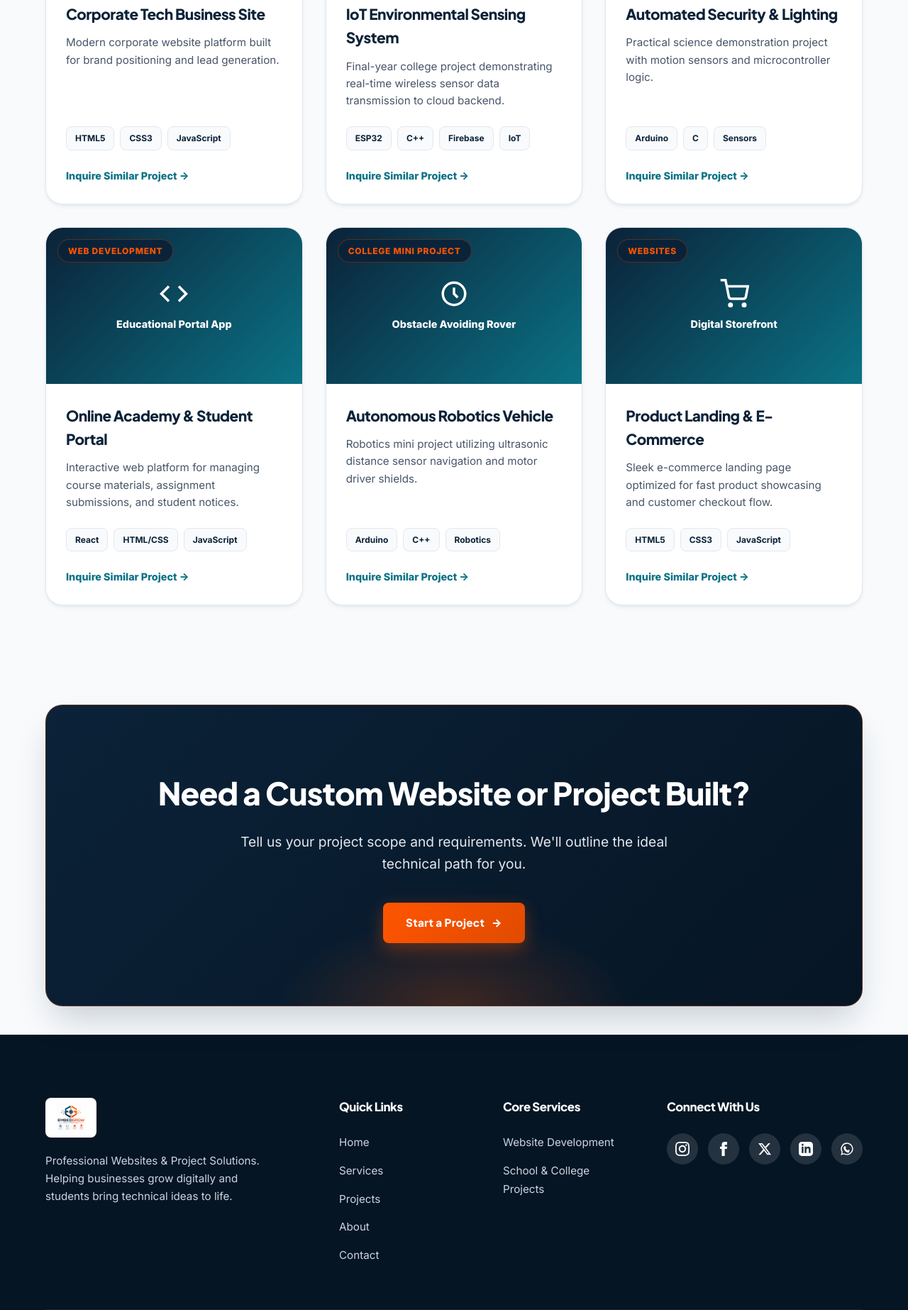
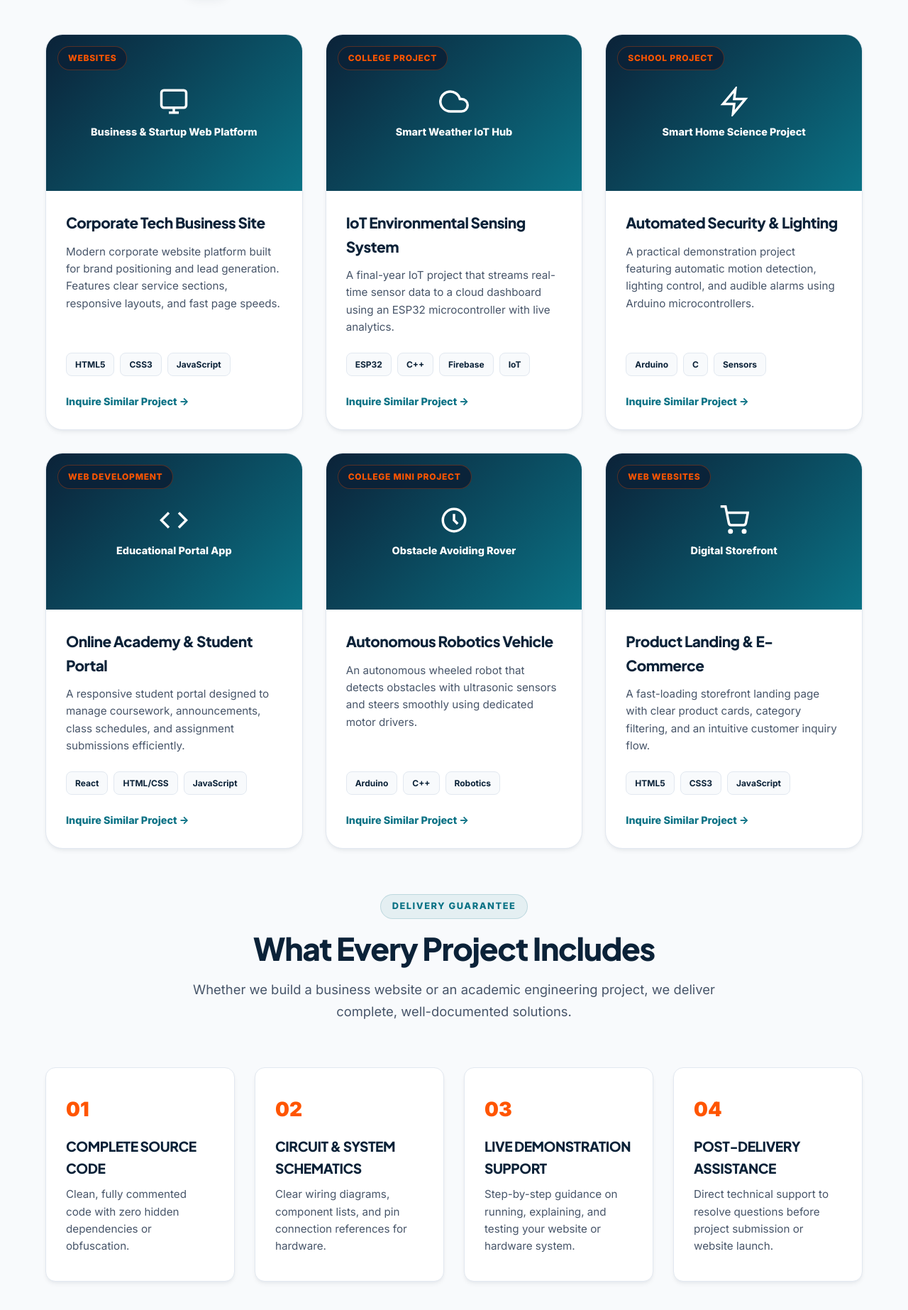
Before and after one commit to codingeasy6/EMBEDGROW, a plain HTML site: page projects.html in a window 1280 px wide. Shown: the part 918-2764 px from the top of the page at 71% size. Drawn offline with Linux system fonts and the light colour scheme.

Commit message:
Update projects.html

```diff
--- a/projects.html
+++ b/projects.html
@@ -3,10 +3,11 @@
 <head>
   <meta charset="UTF-8">
   <meta name="viewport" content="width=device-width, initial-scale=1.0">
-  <title>Projects Portfolio | EMBEDGROW</title>
+  <title>Projects Portfolio | EMBEDGROW - Web & IoT Solutions</title>
   <meta name="description" content="Browse EMBEDGROW's featured portfolio of professional websites and school/college projects including IoT, embedded systems, and web apps.">
 
   <link rel="icon" type="image/png" href="assets/navbar-logo.png">
+  <link rel="canonical" href="https://embedgrow.com/projects">
   <link rel="preconnect" href="https://fonts.googleapis.com">
   <link rel="preconnect" href="https://fonts.gstatic.com" crossorigin>
   <link href="https://fonts.googleapis.com/css2?family=Inter:wght@100;200;300;400;500;600;700;800;900&family=Plus+Jakarta+Sans:wght@400;500;600;700;800&display=swap" rel="stylesheet">
@@ -21,7 +22,10 @@
   <header class="header">
     <div class="container navbar">
       <a href="index.html" class="logo-link" aria-label="EMBEDGROW Home">
-        <img src="assets/navbar-logo.png" alt="EMBEDGROW Emblem" class="navbar-logo-img">
+        <picture>
+          <source srcset="assets/navbar-logo.webp" type="image/webp">
+          <img src="assets/navbar-logo.png" alt="EMBEDGROW Emblem" class="navbar-logo-img" width="340" height="182">
+        </picture>
         <div class="logo-text">
           <span class="logo-name"><span class="text-navy">EMBED</span><span class="text-orange">GROW</span></span>
           <span class="logo-tagline">CREATE. CONNECT. GROW.</span>
@@ -67,6 +71,15 @@
   <!-- Portfolio Section -->
   <section class="section-padding" style="background-color: var(--bg-main);">
     <div class="container">
+      <!-- Section Header -->
+      <div class="section-header reveal-on-scroll">
+        <span class="section-label">PORTFOLIO</span>
+        <h2 class="section-title">Verified Web & Technical Project Solutions</h2>
+        <p class="section-description">
+          Browse our portfolio of responsive websites and practical engineering projects across IoT, embedded systems, and software.
+        </p>
+      </div>
+
       <!-- Filter Tabs -->
       <div class="filter-tabs reveal-on-scroll">
         <button class="filter-btn active" data-filter="all">All</button>
@@ -89,7 +102,7 @@
           </div>
           <div class="portfolio-body">
             <h3 class="portfolio-title">Corporate Tech Business Site</h3>
-            <p class="portfolio-desc">Modern corporate website platform built for brand positioning and lead generation.</p>
+            <p class="portfolio-desc">Modern corporate website platform built for brand positioning and lead generation. Features clear service sections, responsive layouts, and fast page speeds.</p>
             <div class="portfolio-tech-tags">
               <span>HTML5</span>
               <span>CSS3</span>
@@ -109,7 +122,7 @@
           </div>
           <div class="portfolio-body">
             <h3 class="portfolio-title">IoT Environmental Sensing System</h3>
-            <p class="portfolio-desc">Final-year college project demonstrating real-time wireless sensor data transmission to cloud backend.</p>
+            <p class="portfolio-desc">A final-year IoT project that streams real-time sensor data to a cloud dashboard using an ESP32 microcontroller with live analytics.</p>
             <div class="portfolio-tech-tags">
               <span>ESP32</span>
               <span>C++</span>
@@ -130,7 +143,7 @@
           </div>
           <div class="portfolio-body">
             <h3 class="portfolio-title">Automated Security & Lighting</h3>
-            <p class="portfolio-desc">Practical science demonstration project with motion sensors and microcontroller logic.</p>
+            <p class="portfolio-desc">A practical demonstration project featuring automatic motion detection, lighting control, and audible alarms using Arduino microcontrollers.</p>
             <div class="portfolio-tech-tags">
               <span>Arduino</span>
               <span>C</span>
@@ -150,7 +163,7 @@
           </div>
           <div class="portfolio-body">
             <h3 class="portfolio-title">Online Academy & Student Portal</h3>
-            <p class="portfolio-desc">Interactive web platform for managing course materials, assignment submissions, and student notices.</p>
+            <p class="portfolio-desc">A responsive student portal designed to manage coursework, announcements, class schedules, and assignment submissions efficiently.</p>
             <div class="portfolio-tech-tags">
               <span>React</span>
               <span>HTML/CSS</span>
@@ -170,7 +183,7 @@
           </div>
           <div class="portfolio-body">
             <h3 class="portfolio-title">Autonomous Robotics Vehicle</h3>
-            <p class="portfolio-desc">Robotics mini project utilizing ultrasonic distance sensor navigation and motor driver shields.</p>
+            <p class="portfolio-desc">An autonomous wheeled robot that detects obstacles with ultrasonic sensors and steers smoothly using dedicated motor drivers.</p>
             <div class="portfolio-tech-tags">
               <span>Arduino</span>
               <span>C++</span>
@@ -186,11 +199,11 @@
               <svg width="42" height="42" fill="none" stroke="currentColor" stroke-width="2" viewBox="0 0 24 24"><circle cx="9" cy="21" r="1"></circle><circle cx="20" cy="21" r="1"></circle><path d="M1 1h4l2.68 13.39a2 2 0 0 0 2 1.61h9.72a2 2 0 0 0 2-1.61L23 6H6"></path></svg>
               <span style="font-size:0.9rem; font-weight:800; margin-top:10px;">Digital Storefront</span>
             </div>
-            <span class="portfolio-category-badge">Websites</span>
+            <span class="portfolio-category-badge">Web Websites</span>
           </div>
           <div class="portfolio-body">
             <h3 class="portfolio-title">Product Landing & E-Commerce</h3>
-            <p class="portfolio-desc">Sleek e-commerce landing page optimized for fast product showcasing and customer checkout flow.</p>
+            <p class="portfolio-desc">A fast-loading storefront landing page with clear product cards, category filtering, and an intuitive customer inquiry flow.</p>
             <div class="portfolio-tech-tags">
               <span>HTML5</span>
               <span>CSS3</span>
@@ -199,6 +212,38 @@
             <a href="contact.html" class="portfolio-link">Inquire Similar Project &rarr;</a>
           </div>
         </article>
+      </div>
+
+      <!-- Project Delivery Standards -->
+      <div class="section-header reveal-on-scroll" style="margin-top: 64px;">
+        <span class="section-label">DELIVERY GUARANTEE</span>
+        <h2 class="section-title">What Every Project Includes</h2>
+        <p class="section-description">
+          Whether we build a business website or an academic engineering project, we deliver complete, well-documented solutions.
+        </p>
+      </div>
+
+      <div class="why-grid reveal-on-scroll" style="margin-top: 32px;">
+        <div class="why-card">
+          <div class="why-num">01</div>
+          <h3 class="why-title">COMPLETE SOURCE CODE</h3>
+          <p class="why-desc">Clean, fully commented code with zero hidden dependencies or obfuscation.</p>
+        </div>
+        <div class="why-card">
+          <div class="why-num">02</div>
+          <h3 class="why-title">CIRCUIT & SYSTEM SCHEMATICS</h3>
+          <p class="why-desc">Clear wiring diagrams, component lists, and pin connection references for hardware.</p>
+        </div>
+        <div class="why-card">
+          <div class="why-num">03</div>
+          <h3 class="why-title">LIVE DEMONSTRATION SUPPORT</h3>
+          <p class="why-desc">Step-by-step guidance on running, explaining, and testing your website or hardware system.</p>
+        </div>
+        <div class="why-card">
+          <div class="why-num">04</div>
+          <h3 class="why-title">POST-DELIVERY ASSISTANCE</h3>
+          <p class="why-desc">Direct technical support to resolve questions before project submission or website launch.</p>
+        </div>
       </div>
     </div>
   </section>
@@ -221,7 +266,10 @@
       <div class="footer-grid">
         <div class="footer-brand">
           <a href="index.html" class="logo-link">
-            <img src="assets/logo.png" alt="EMBEDGROW Logo" class="footer-logo-img">
+            <picture>
+              <source srcset="assets/logo.webp" type="image/webp">
+              <img src="assets/logo.png" alt="EMBEDGROW Logo" class="footer-logo-img" width="1024" height="1024" loading="lazy" decoding="async">
+            </picture>
           </a>
           <p class="footer-brand-desc">
             Professional Websites & Project Solutions. Helping businesses grow digitally and students bring technical ideas to life.
@@ -229,7 +277,7 @@
         </div>
 
         <div>
-          <h4 class="footer-heading">Quick Links</h4>
+          <h3 class="footer-heading">Quick Links</h3>
           <ul class="footer-links">
             <li><a href="index.html">Home</a></li>
             <li><a href="services.html">Services</a></li>
@@ -240,7 +288,7 @@
         </div>
 
         <div>
-          <h4 class="footer-heading">Core Services</h4>
+          <h3 class="footer-heading">Core Services</h3>
           <ul class="footer-links">
             <li><a href="services.html#web-development">Website Development</a></li>
             <li><a href="services.html#project-development">School & College Projects</a></li>
@@ -248,21 +296,21 @@
         </div>
 
         <div>
-          <h4 class="footer-heading">Connect With Us</h4>
+          <h3 class="footer-heading">Connect With Us</h3>
           <div class="social-links">
-            <a href="https://www.instagram.com/embedgrow?igsi=NTB3enN5dHEwOTdh" target="_blank" class="social-icon" aria-label="Instagram">
+            <a href="https://www.instagram.com/embedgrow?igsi=NTB3enN5dHEwOTdh" target="_blank" rel="noopener noreferrer" class="social-icon" aria-label="Instagram">
               <svg viewBox="0 0 24 24"><path d="M12 2.163c3.204 0 3.584.012 4.85.07 3.252.148 4.771 1.691 4.919 4.919.058 1.265.069 1.645.069 4.849 0 3.205-.012 3.584-.069 4.849-.149 3.225-1.664 4.771-4.919 4.919-1.266.058-1.644.07-4.85.07-3.204 0-3.584-.012-4.849-.07-3.26-.149-4.771-1.699-4.919-4.92-.058-1.265-.07-1.644-.07-4.849 0-3.204.013-3.583.07-4.849.149-3.227 1.664-4.771 4.919-4.919 1.266-.057 1.645-.069 4.849-.069zm0-2.163c-3.259 0-3.667.014-4.947.072-4.358.2-6.78 2.618-6.98 6.98-.059 1.281-.073 1.689-.073 4.948 0 3.259.014 3.668.072 4.948.2 4.358 2.618 6.78 6.98 6.98 1.281.058 1.689.072 4.948.072 3.259 0 3.668-.014 4.948-.072 4.354-.2 6.782-2.618 6.979-6.98.059-1.28.073-1.689.073-4.948 0-3.259-.014-3.667-.072-4.947-.196-4.354-2.617-6.78-6.979-6.98-1.281-.059-1.69-.073-4.949-.073zm0 5.838c-3.403 0-6.162 2.759-6.162 6.162s2.759 6.163 6.162 6.163 6.162-2.759 6.162-6.163c0-3.403-2.759-6.162-6.162-6.162zm0 10.162c-2.209 0-4-1.79-4-4 0-2.209 1.791-4 4-4s4 1.791 4 4c0 2.21-1.791 4-4 4zm6.406-11.845c-.796 0-1.441.645-1.441 1.44s.645 1.44 1.441 1.44c.795 0 1.439-.645 1.439-1.44s-.644-1.44-1.439-1.44z"/></svg>
             </a>
-            <a href="https://www.facebook.com/profile.php?id=61593991533566" target="_blank" class="social-icon" aria-label="Facebook">
+            <a href="https://www.facebook.com/profile.php?id=61593991533566" target="_blank" rel="noopener noreferrer" class="social-icon" aria-label="Facebook">
               <svg viewBox="0 0 24 24" fill="currentColor"><path d="M9 8h-3v4h3v12h5v-12h3.642l.358-4h-4v-1.667c0-.955.192-1.333 1.115-1.333h2.885v-5h-3.808c-3.596 0-5.192 1.583-5.192 4.615v3.385z"/></svg>
             </a>
-            <a href="https://x.com/EMBEDGROW?utm_source=chatgpt.com" target="_blank" class="social-icon" aria-label="Twitter">
+            <a href="https://x.com/EMBEDGROW?utm_source=chatgpt.com" target="_blank" rel="noopener noreferrer" class="social-icon" aria-label="Twitter">
               <svg viewBox="0 0 24 24"><path d="M18.244 2.25h3.308l-7.227 8.26 8.502 11.24H16.17l-5.214-6.817L4.99 21.75H1.68l7.73-8.835L1.254 2.25H8.08l4.713 6.231zm-1.161 17.52h1.833L7.084 4.126H5.117z"/></svg>
             </a>
-                        <a href="https://www.linkedin.com/company/embedgrow/" target="_blank" class="social-icon" aria-label="LinkedIn">
+            <a href="https://www.linkedin.com/company/embedgrow/" target="_blank" rel="noopener noreferrer" class="social-icon" aria-label="LinkedIn">
               <svg viewBox="0 0 24 24"><path d="M19 0h-14c-2.761 0-5 2.239-5 5v14c0 2.761 2.239 5 5 5h14c2.762 0 5-2.239 5-5v-14c0-2.761-2.238-5-5-5zm-11 19h-3v-11h3v11zm-1.5-12.268c-.966 0-1.75-.79-1.75-1.764s.784-1.764 1.75-1.764 1.75.79 1.75 1.764-.783 1.764-1.75 1.764zm13.5 12.268h-3v-5.604c0-3.368-4-3.113-4 0v5.604h-3v-11h3v1.765c1.396-2.586 7-2.777 7 2.476v6.759z"/></svg>
             </a>
-<a href="https://api.whatsapp.com/send?phone=918610752189&text=Hello%20EmbedGrow" target="_blank" class="social-icon js-whatsapp-link" aria-label="WhatsApp">
+            <a href="https://api.whatsapp.com/send?phone=918610752189&text=Hello%20EmbedGrow" target="_blank" rel="noopener noreferrer" class="social-icon js-whatsapp-link" aria-label="WhatsApp">
               <svg viewBox="0 0 32 32"><path d="M16 2a13.9 13.9 0 0 0-12 21L2 30l7.2-1.9A13.9 13.9 0 1 0 16 2zm0 25.4a11.5 11.5 0 0 1-5.9-1.6l-.4-.2-4.4 1.1 1.2-4.3-.3-.4A11.5 11.5 0 1 1 16 27.4zm6.3-8.6c-.3-.2-2-.9-2.3-1s-.6-.2-.8.2-.9 1.1-1.1 1.3-.4.2-.7 0a9.2 9.2 0 0 1-2.7-1.7 10.1 10.1 0 0 1-1.9-2.3c-.2-.3 0-.5.1-.6l.5-.6.3-.5c.1-.2 0-.4 0-.5s-.8-2-1.1-2.7c-.3-.7-.6-.6-.8-.6h-.7c-.2 0-.8.1-1.2.5s-1.6 1.5-1.6 3.7 1.6 4.3 1.8 4.6a13.3 13.3 0 0 0 5.6 4.9c2.4 1 3 .9 3.5.8a3 3 0 0 0 2-1.4 2.5 2.5 0 0 0 .2-1.4c-.2-.1-.5-.2-.8-.4z"/></svg>
             </a>
           </div>
@@ -276,7 +324,7 @@
   </footer>
 
   <!-- Floating WhatsApp Contact Button -->
-  <a href="https://api.whatsapp.com/send?phone=918610752189&text=Hello%20EmbedGrow" target="_blank" class="whatsapp-float" aria-label="Chat with EMBEDGROW on WhatsApp">
+  <a href="https://api.whatsapp.com/send?phone=918610752189&text=Hello%20EmbedGrow" target="_blank" rel="noopener noreferrer" class="whatsapp-float" aria-label="Chat with EMBEDGROW on WhatsApp">
     <svg viewBox="0 0 32 32" aria-hidden="true">
       <path d="M16 2a13.9 13.9 0 0 0-12 21L2 30l7.2-1.9A13.9 13.9 0 1 0 16 2zm0 25.4a11.5 11.5 0 0 1-5.9-1.6l-.4-.2-4.4 1.1 1.2-4.3-.3-.4A11.5 11.5 0 1 1 16 27.4zm6.3-8.6c-.3-.2-2-.9-2.3-1s-.6-.2-.8.2-.9 1.1-1.1 1.3-.4.2-.7 0a9.2 9.2 0 0 1-2.7-1.7 10.1 10.1 0 0 1-1.9-2.3c-.2-.3 0-.5.1-.6l.5-.6.3-.5c.1-.2 0-.4 0-.5s-.8-2-1.1-2.7c-.3-.7-.6-.6-.8-.6h-.7c-.2 0-.8.1-1.2.5s-1.6 1.5-1.6 3.7 1.6 4.3 1.8 4.6a13.3 13.3 0 0 0 5.6 4.9c2.4 1 3 .9 3.5.8a3 3 0 0 0 2-1.4 2.5 2.5 0 0 0 .2-1.4c-.2-.1-.5-.2-.8-.4z"/>
     </svg>
```
